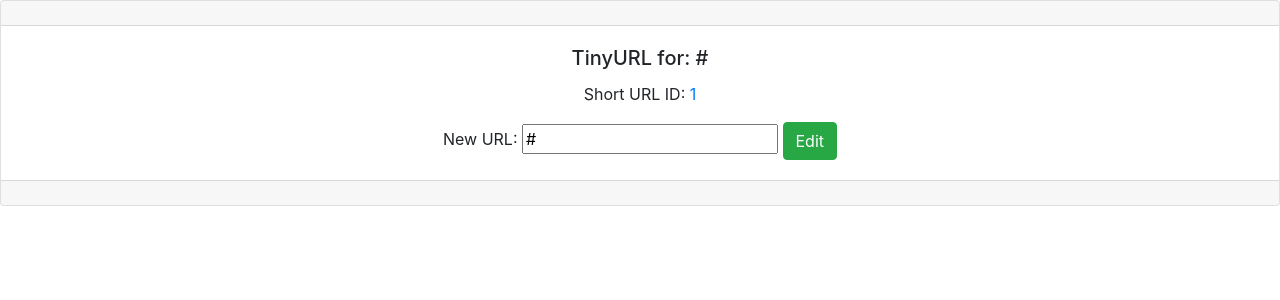
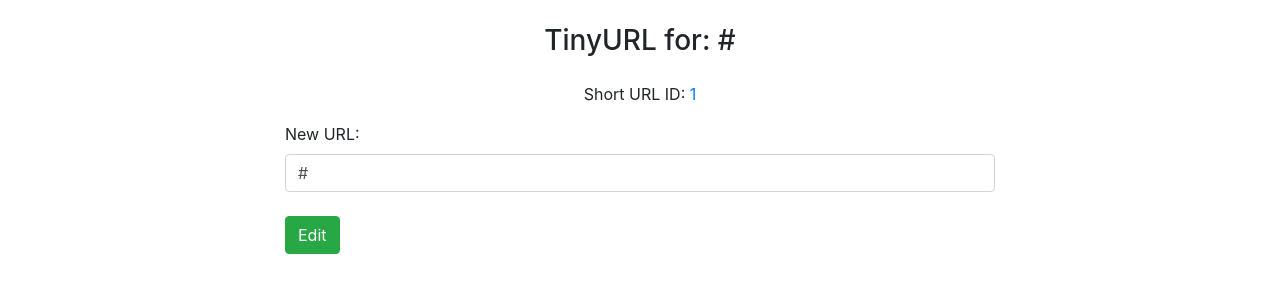
Before and after one commit to PavelKotlov/tinyapp, a Node server app: template views/urls_show.ejs in a window 1280 px wide. Shown: the part 56-356 px from the top of the page. Run offline with Node 20, Linux system fonts and the light colour scheme; the template is opened without the code that fills it: most values are stand-ins (such as "Sample title", 1, 10 or a date in 2020); some libraries are stand-ins or nearby versions.

Commit message:
Refactor: Remove hardcoded styling and add bootstrap class styling

```diff
--- a/views/urls_show.ejs
+++ b/views/urls_show.ejs
@@ -1,6 +1,11 @@
 <!DOCTYPE html>
 <html lang="en">
   <head>
+    <meta charset="UTF-8">
+    <meta
+        name="viewport"
+        content="width=device-width, initial-scale=1, shrink-to-fit=no"
+    />
     <!-- Bootstrap CSS -->
     <link
       rel="stylesheet"
@@ -12,32 +17,29 @@
   </head>
   <body>
     <%- include('partials/_header') %>
-    <div class="card text-center">
-      <div class="card-header"></div>
-      <div class="card-body">
-        <h5 class="card-title">TinyURL for: <%= longURL %></h5>
-        <p class="card-text">
+    <main class="container d-flex flex-column justify-content-start align-items-center">
+        <p class="h3 my-4">TinyURL for: <%= longURL %></p>
+        <p>
           Short URL ID: <a href="/u/<%= id %>"><%= id %></a>
         </p>
-        <form class="card-inline" action="/urls/<%= id %>/" method="POST">
+        <form class="form-group col-sm-12 col-md-8" action="/urls/<%= id %>/" method="POST">
           <label>New URL:</label>
           <input
-            class="card-text"
+            class="form-control"
             name="longURL"
             type="text"
             value="<%= longURL %>"
           />
           <input
-            class="card-text"
+            class="form-control"
             name="id"
             type="hidden"
             value="<%= id%>"
           />
-          <button type="submit" class="btn btn-success">Edit</button>
+          <button type="submit" class="btn btn-success my-4">Edit</button>
         </form>
-      </div>
-      <div class="card-footer text-muted"></div>
-    </div>
+    </main>
+
     <!-- Bootstrap JS -->
     <script
       src="https://code.jquery.com/jquery-3.3.1.slim.min.js"
```
